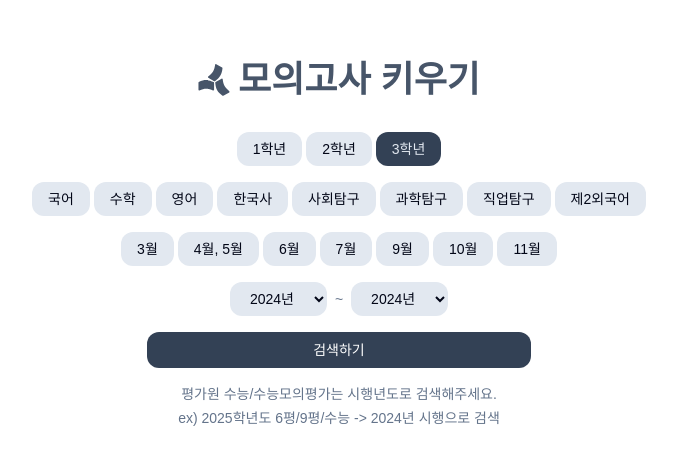
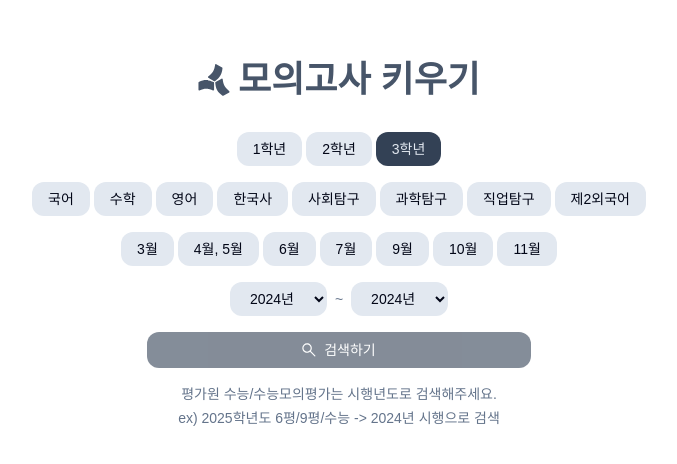
Before and after one commit to jeamxn/kiugi-exam, a Next.js app: page / in a window 1280 px wide. Shown: the part 156-620 px from the top of the page, without its empty margins (301-978 px from the left). Built offline with nearby package versions, Linux system fonts and the light colour scheme; a web font is replaced by a local one.

Commit message:
fix: disabled

```diff
--- a/src/app/search.tsx
+++ b/src/app/search.tsx
@@ -22,7 +22,7 @@ const Search = () => {
                 key={e}
                 onClick={() => setGrade(e)}
                 className={[
-                  "px-4 h-8.5 text-sm rounded-xl",
+                  "px-4 h-8.5 text-sm rounded-xl transition-colors",
                   grade === e ? "bg-slate-700 text-slate-200" : "text-slate-950 bg-slate-200"
                 ].join(" ")}
               >
@@ -42,7 +42,7 @@ const Search = () => {
                   return [...p, _];
                 })}
                 className={[
-                  "px-4 h-8.5 text-sm rounded-xl",
+                  "px-4 h-8.5 text-sm rounded-xl transition-colors",
                   subjects.includes(e as Subject) ? "bg-slate-700 text-slate-200" : "text-slate-950 bg-slate-200"
                 ].join(" ")}
               >
@@ -66,7 +66,7 @@ const Search = () => {
                   return [...p, _];
                 })}
                 className={[
-                  "px-4 h-8.5 text-sm rounded-xl",
+                  "px-4 h-8.5 text-sm rounded-xl transition-colors",
                   months.includes(e) ? "bg-slate-700 text-slate-200" : "text-slate-950 bg-slate-200"
                 ].join(" ")}
               >
@@ -77,7 +77,7 @@ const Search = () => {
         </div>
         <div className="flex flex-row items-center justify-center gap-2 flex-wrap">
           <select
-            className="px-4 h-8.5 text-sm rounded-xl bg-slate-200 text-slate-950"
+            className="px-4 h-8.5 text-sm rounded-xl transition-colors bg-slate-200 text-slate-950"
             onChange={e => setBeginYear(Number(e.target.value))}
             value={beginYear}
           >
@@ -89,7 +89,7 @@ const Search = () => {
           </select>
           <p className="text-slate-500 text-sm">~</p>
           <select
-            className="px-4 h-8.5 text-sm rounded-xl bg-slate-200 text-slate-950"
+            className="px-4 h-8.5 text-sm rounded-xl transition-colors bg-slate-200 text-slate-950"
             onChange={e => setEndYear(Number(e.target.value))}
             value={endYear}
           >
@@ -103,9 +103,17 @@ const Search = () => {
       </div>
       <Link
         prefetch
-        href="/search"
-        className="px-4 h-9 text-sm rounded-xl bg-slate-700 text-white w-full max-w-96 flex flex-row items-center justify-center gap-2"
-      >검색하기</Link>
+        href={subjects.length && months.length && beginYear <= endYear ? "/search" : "/"}
+        className={[
+          "px-4 h-9 rounded-xl bg-slate-700 w-full max-w-96 flex flex-row items-center justify-center gap-2 transition-opacity",
+          subjects.length && months.length && beginYear <= endYear ? "" : "opacity-60 cursor-default"
+        ].join(" ")}
+      >
+        <svg width="14" height="14" viewBox="0 0 18 18" fill="none" xmlns="http://www.w3.org/2000/svg">
+          <path className="fill-white" d="M6.51924 12.6152C4.81157 12.6152 3.36541 12.023 2.18074 10.8385C0.996241 9.65383 0.403992 8.20767 0.403992 6.5C0.403992 4.79233 0.996241 3.34617 2.18074 2.1615C3.36541 0.977 4.81157 0.38475 6.51924 0.38475C8.22691 0.38475 9.67307 0.977 10.8577 2.1615C12.0422 3.34617 12.6345 4.79233 12.6345 6.5C12.6345 7.21417 12.5147 7.89625 12.275 8.54625C12.0352 9.19625 11.7152 9.76158 11.3152 10.2423L17.0692 15.9962C17.2077 16.1346 17.2786 16.3086 17.2817 16.5182C17.2849 16.7279 17.2141 16.9052 17.0692 17.05C16.9244 17.1948 16.7487 17.2673 16.5422 17.2673C16.3359 17.2673 16.1603 17.1948 16.0155 17.05L10.2615 11.296C9.76149 11.7088 9.18649 12.0319 8.53649 12.2653C7.88649 12.4986 7.21407 12.6152 6.51924 12.6152ZM6.51924 11.1155C7.80774 11.1155 8.89907 10.6683 9.79324 9.774C10.6876 8.87983 11.1347 7.7885 11.1347 6.5C11.1347 5.2115 10.6876 4.12017 9.79324 3.226C8.89907 2.33167 7.80774 1.8845 6.51924 1.8845C5.23074 1.8845 4.13941 2.33167 3.24524 3.226C2.35091 4.12017 1.90374 5.2115 1.90374 6.5C1.90374 7.7885 2.35091 8.87983 3.24524 9.774C4.13941 10.6683 5.23074 11.1155 6.51924 11.1155Z" />
+        </svg>
+        <p className="text-white text-sm">검색하기</p>
+      </Link>
       <div className="flex flex-col items-center justify-center gap-1">
         <p className="text-sm text-slate-500 text-center">평가원 수능/수능모의평가는 시행년도로 검색해주세요.</p>
         <p className="text-sm text-slate-500 text-center">ex) {new Date().getFullYear() + 1}학년도 6평/9평/수능 {"->"} {new Date().getFullYear()}년 시행으로 검색</p>
--- a/src/app/search/page.tsx
+++ b/src/app/search/page.tsx
@@ -86,13 +86,13 @@ const SearchPage = () => {
         </div>
         <Link
           href="/"
-          className="px-4 h-9 text-sm rounded-xl bg-slate-200 max-w-96 flex flex-row items-center justify-start gap-2"
+          className="px-4 h-9 rounded-xl bg-slate-200 max-w-96 flex flex-row items-center justify-center gap-2"
           prefetch
         >
           <svg width="12" height="12" viewBox="0 0 16 16" fill="none" xmlns="http://www.w3.org/2000/svg">
             <path className="fill-slate-950" d="M3.10483 8.74476L8.27408 13.914C8.42274 14.0627 8.49616 14.2367 8.49433 14.436C8.49233 14.6353 8.41383 14.8126 8.25883 14.9678C8.10366 15.1126 7.92799 15.1876 7.73183 15.1928C7.53566 15.1979 7.35999 15.1229 7.20483 14.9678L0.864576 8.62751C0.770909 8.53384 0.704909 8.43509 0.666576 8.33126C0.628076 8.22743 0.608826 8.11526 0.608826 7.99476C0.608826 7.87426 0.628076 7.76209 0.666576 7.65826C0.704909 7.55443 0.770909 7.45568 0.864576 7.36201L7.20483 1.02176C7.34333 0.88326 7.51483 0.812427 7.71933 0.80926C7.92383 0.806093 8.10366 0.876927 8.25883 1.02176C8.41383 1.17693 8.49133 1.35509 8.49133 1.55626C8.49133 1.75759 8.41383 1.93584 8.25883 2.09101L3.10483 7.24476H14.4818C14.6947 7.24476 14.8728 7.31659 15.0163 7.46026C15.16 7.60376 15.2318 7.78193 15.2318 7.99476C15.2318 8.20759 15.16 8.38576 15.0163 8.52926C14.8728 8.67293 14.6947 8.74476 14.4818 8.74476H3.10483Z" />
           </svg>
-          <p className="text-slate-950">다시 검색하기</p>
+          <p className="text-slate-950 text-sm">다시 검색하기</p>
         </Link>
       </div>
       {
```
